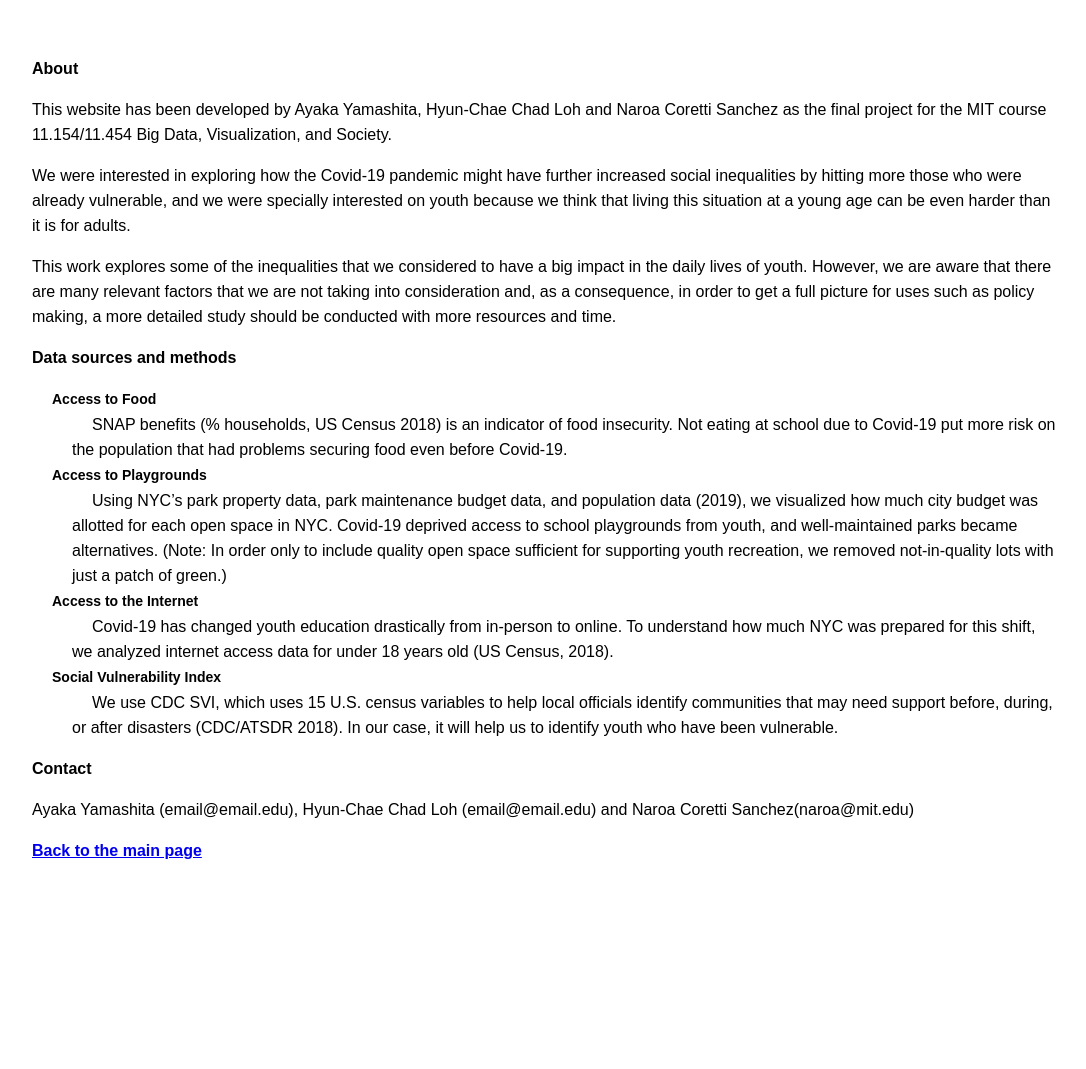
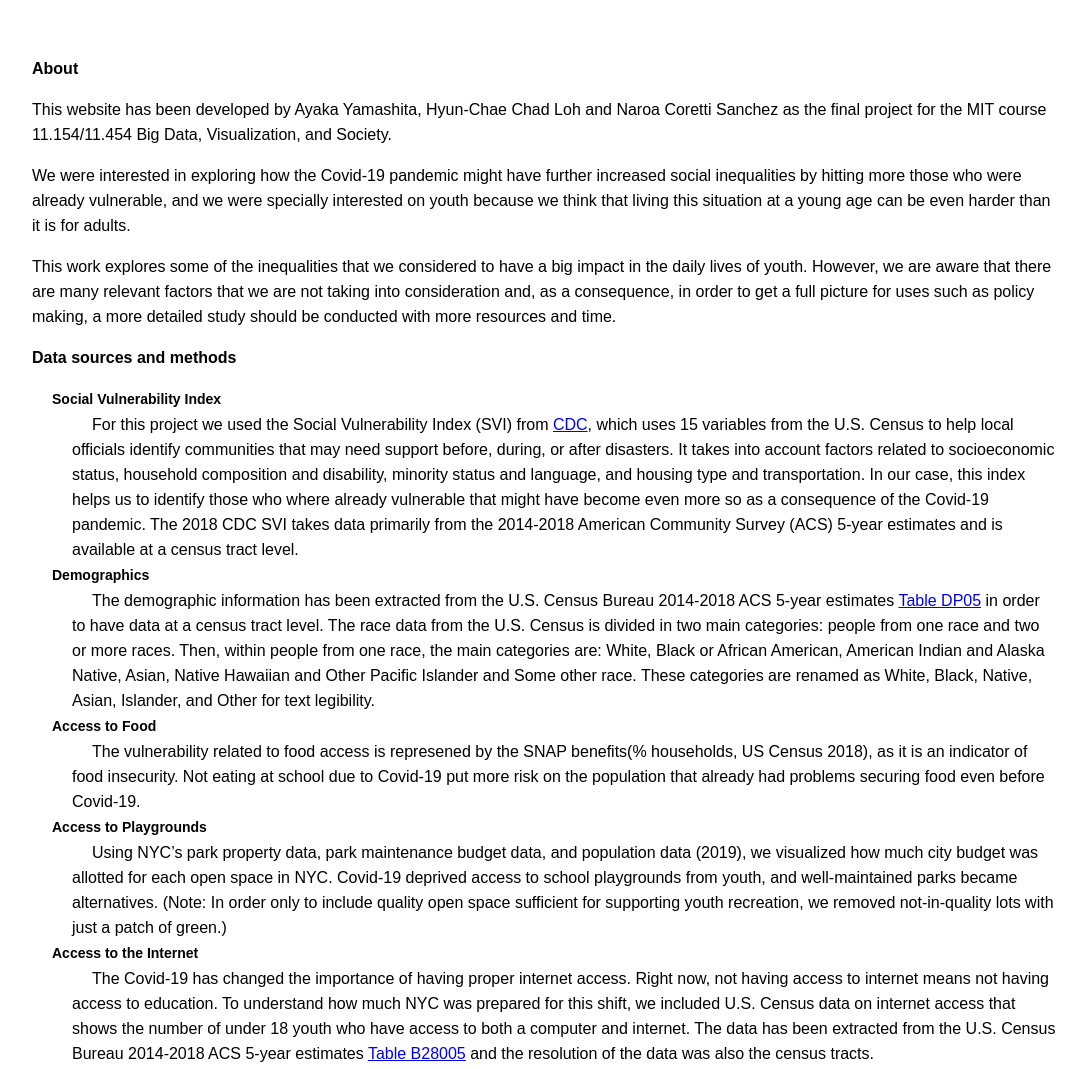
Before and after one commit to NaroaCS/BigData_FinalProject, a plain HTML site: page about.html in a window 1280 px wide. Shown: the top 1069 px of the page, without its empty margins (88-1174 px from the left). Before the commit the page ends 919 px from the top, so only its background shows below. Drawn offline with Linux system fonts and the light colour scheme.

Commit message:
About updates
Updating about page and including all races in popup

```diff
--- a/about.html
+++ b/about.html
@@ -40,14 +40,17 @@
   <p><b>Data sources and methods</b></p>
   <div style="text-indent:20px">
   <dl>
+    <dt><b><span style="font-size:14px;">Social Vulnerability Index</span></b></dt>
+    <dd>For this project we used the Social Vulnerability Index (SVI) from <a href="https://www.atsdr.cdc.gov/placeandhealth/svi/index.html">CDC</a>, which uses 15 variables from the U.S. Census to help local officials identify communities that may need support before, during, or after disasters. It takes into account factors related to socioeconomic status, household composition and disability, minority status and language, and housing type and transportation. In our case, this index helps us to identify those who where already vulnerable that might have become even more so as a consequence of the Covid-19 pandemic. The 2018 CDC SVI takes data primarily from the 2014-2018 American Community Survey (ACS) 5-year estimates and is available at a census tract level.</dd>
+    <dt><b><span style="font-size:14px;">Demographics</span></b></dt>
+    <dd>The demographic information has been extracted from the U.S. Census Bureau 2014-2018 ACS 5-year estimates <a href="https://data.census.gov/cedsci/table?q=ACS%205%20year&tid=ACSDP5Y2018.DP05&hidePreview=true">Table DP05</a> in order to have data at a census tract level. The race data from the U.S. Census is divided in two main categories: people from one race and two or more races. Then, within people from one race, the main categories are: White, Black or African American, American Indian and Alaska Native, Asian, Native Hawaiian and Other Pacific Islander and Some other race. These categories are renamed as White, Black, Native, Asian, Islander, and Other for text legibility. </dd>
    <dt><b><span style="font-size:14px;">Access to Food</span></b></dt>
-   <dd>SNAP benefits (% households, US Census 2018) is an indicator of food insecurity. Not eating at school due to Covid-19 put more risk on the population that had problems securing food even before Covid-19.</dd>
+   <dd>The vulnerability related to food access is represened by the SNAP benefits(% households, US Census 2018), as it is an indicator of food insecurity. Not eating at school due to Covid-19 put more risk on the population that already had problems securing food even before Covid-19.</dd>
    <dt><b><span style="font-size:14px;">Access to Playgrounds</span></b></dt>
    <dd>Using NYC’s park property data, park maintenance budget data, and population data (2019), we visualized how much city budget was allotted for each open space in NYC. Covid-19 deprived access to school playgrounds from youth, and well-maintained parks became alternatives. (Note: In order only to include quality open space sufficient for supporting youth recreation, we removed not-in-quality lots with just a patch of green.)</dd>
    <dt><b><span style="font-size:14px;">Access to the Internet</span></b></dt>
-   <dd>Covid-19 has changed youth education drastically from in-person to online. To understand how much NYC was prepared for this shift, we analyzed internet access data for under 18 years old (US Census, 2018).</dd>
-   <dt><b><span style="font-size:14px;">Social Vulnerability Index</span></b></dt>
-   <dd>We use CDC SVI, which uses 15 U.S. census variables to help local officials identify communities that may need support before, during, or after disasters (CDC/ATSDR 2018). In our case, it will help us to identify youth who have been vulnerable.</dd>
+   <dd> The Covid-19 has changed the importance of having proper internet access. Right now, not having access to internet means not having access to education. To understand how much NYC was prepared for this shift, we included U.S. Census data on internet access that shows the number of under 18 youth who have access to both a computer and internet. The data has been extracted from the U.S. Census Bureau 2014-2018 ACS 5-year estimates <a href="https://data.census.gov/cedsci/table?q=b28005&g=0100000US&tid=ACSDT5Y2018.B28005&hidePreview=true">Table B28005</a> and the resolution of the data was also the census tracts. </dd>
+
   </dl>
   </div>
 
```
Also changed, not shown: index.html (+2 -0 lines).
